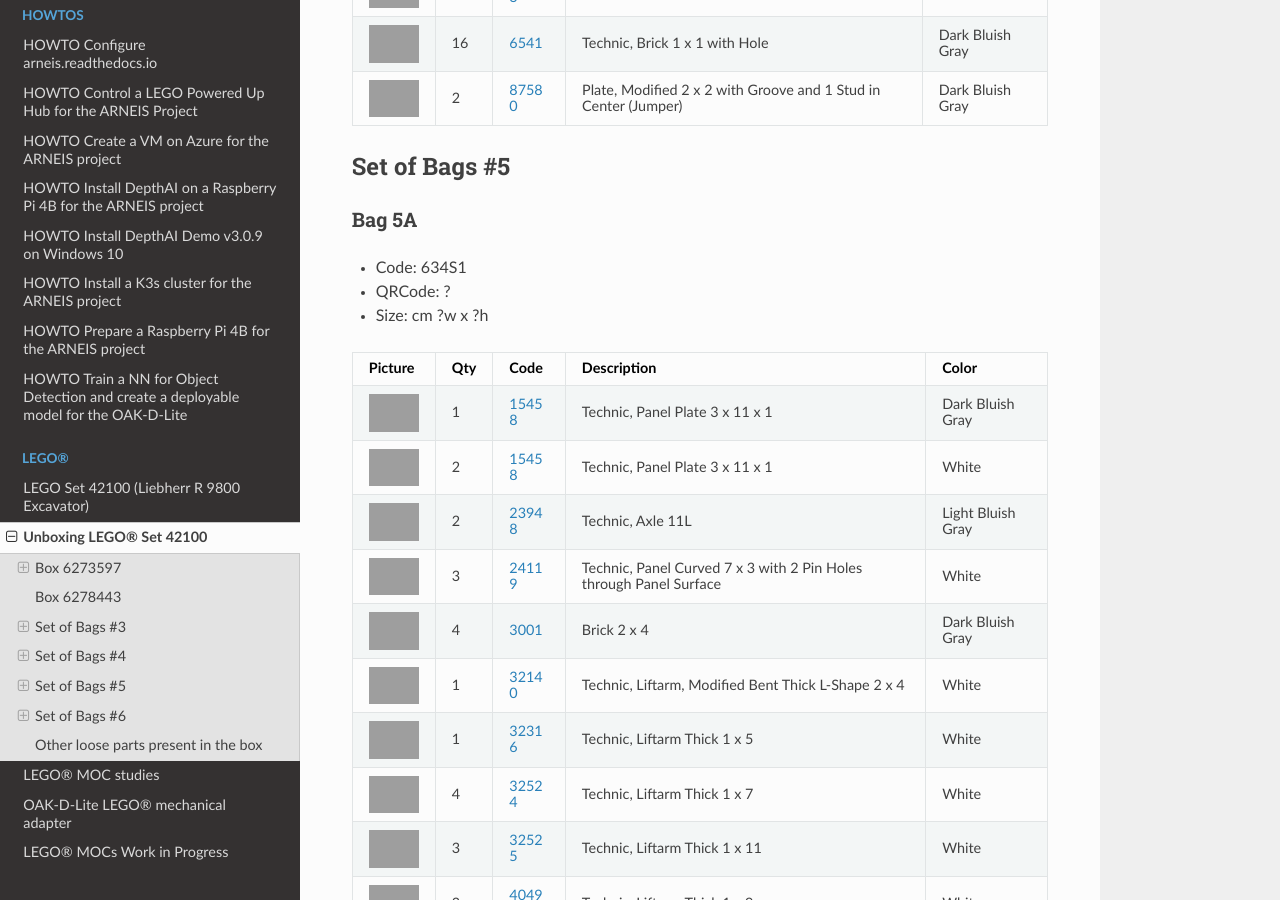
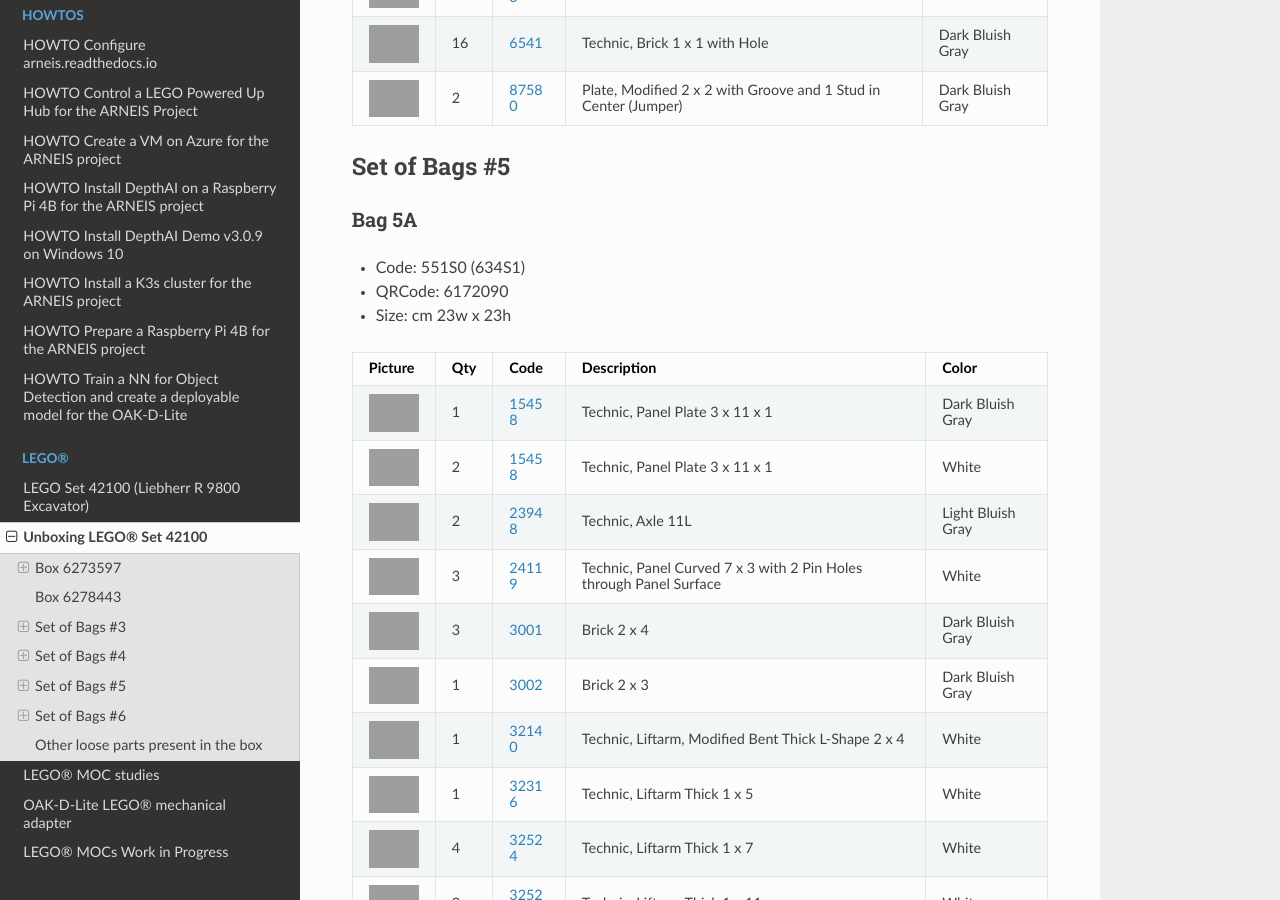
Before and after one commit to B-AROL-O/ARNEIS, a Sphinx documentation site: the page built from docs/lego-set-42100/unboxing-lego-set-42100.md, in a window 1280 px wide and 900 px high, scrolled down 28081 px. Built offline with Sphinx 7.4.7 and the Read the Docs theme 2.0.0, drawn with Linux system fonts in a browser that asks for light colours.

Commit message:
Update contents of Bag 5A
Signed-off-by: Gianpaolo Macario <gmacario@gmail.com>

```diff
--- a/docs/lego-set-42100/unboxing-lego-set-42100.md
+++ b/docs/lego-set-42100/unboxing-lego-set-42100.md
@@ -720,9 +720,9 @@ Picture | Qty | Code | Description | Color |
 
 ### Bag 5A
 
-* Code: 634S1
-* QRCode: ?
-* Size: cm ?w x ?h
+* Code: 551S0 (634S1)
+* QRCode: 6172090
+* Size: cm 23w x 23h
 
 Picture | Qty | Code | Description | Color |
 --------|----:|------|-------------|-------|
@@ -730,7 +730,8 @@ Picture | Qty | Code | Description | Color |
 ![15458](https://img.bricklink.com/P/1/15458.jpg)| 2 | [15458](https://www.bricklink.com/v2/catalog/catalogitem.page?P=15458&idColor=1) | Technic, Panel Plate 3 x 11 x 1 | White
 ![23948](https://img.bricklink.com/P/86/23948.jpg)| 2 | [23948](https://www.bricklink.com/v2/catalog/catalogitem.page?P=23948&idColor=86) | Technic, Axle 11L | Light Bluish Gray
 ![24119](https://img.bricklink.com/P/1/24119.jpg)| 3 | [24119](https://www.bricklink.com/v2/catalog/catalogitem.page?P=24119&idColor=1) | Technic, Panel Curved 7 x 3 with 2 Pin Holes through Panel Surface | White
-![3001](https://img.bricklink.com/P/85/3001.jpg)| 4 | [3001](https://www.bricklink.com/v2/catalog/catalogitem.page?P=3001&idColor=85) | Brick 2 x 4 | Dark Bluish Gray
+![3001](https://img.bricklink.com/P/85/3001.jpg)| 3 | [3001](https://www.bricklink.com/v2/catalog/catalogitem.page?P=3001&idColor=85) | Brick 2 x 4 | Dark Bluish Gray
+![3002](https://img.bricklink.com/P/85/3002.jpg)| 1 | [3002](https://www.bricklink.com/v2/catalog/catalogitem.page?P=3002#T=C&C=85) | Brick 2 x 3 | Dark Bluish Gray
 ![32140](https://img.bricklink.com/P/1/32140.jpg)| 1 | [32140](https://www.bricklink.com/v2/catalog/catalogitem.page?P=32140&idColor=1) | Technic, Liftarm, Modified Bent Thick L-Shape 2 x 4 | White
 ![32316](https://img.bricklink.com/P/1/32316.jpg)| 1 | [32316](https://www.bricklink.com/v2/catalog/catalogitem.page?P=32316&idColor=1) | Technic, Liftarm Thick 1 x 5 | White
 ![32524](https://img.bricklink.com/P/1/32524.jpg)| 4 | [32524](https://www.bricklink.com/v2/catalog/catalogitem.page?P=32524&idColor=1) | Technic, Liftarm Thick 1 x 7 | White
```
